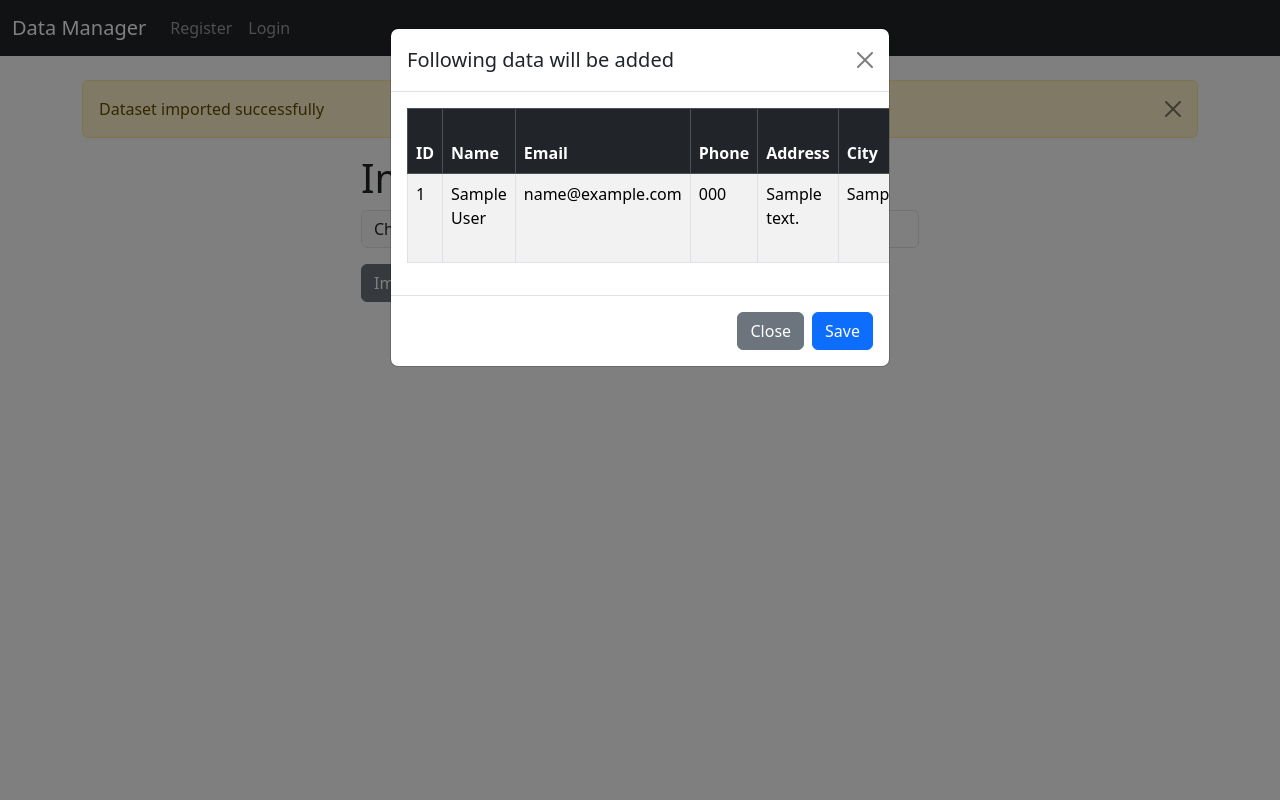
After one commit to 18LoneWarrior/CRM-CRUD-Operations-Django, a Django app: page /import_record/ in a window 1280 px wide, after a click on "Import". The commit adds this page. Run offline with Django 4.2, Linux system fonts and the light colour scheme; tables that the repository leaves empty hold one stand-in row (values such as "Sample post"); some libraries are stand-ins or nearby versions.

Commit message:
initial commit

```diff
--- a/app/forms.py
+++ b/app/forms.py
@@ -61,3 +61,9 @@ class AddRecordForm(forms.ModelForm):
     class Meta:
         model = Record
         exclude = ('user',)
+
+
+class UploadRecord(forms.Form):
+    class Meta:
+        model = Record
+        fields = '__all__'
--- a/app/templates/add_record.html
+++ b/app/templates/add_record.html
@@ -9,6 +9,7 @@
         {{form.as_p}}
         <button type="submit" class="btn btn-secondary">Add Data</button>
     </form>
+
 </div>
 
 {% endblock %}
--- a/app/templates/base.html
+++ b/app/templates/base.html
@@ -23,7 +23,6 @@
         {% block content %}
         {% endblock %}
     </div>
-
 <script src="https://cdn.jsdelivr.net/npm/bootstrap@5.3.0-alpha1/dist/js/bootstrap.bundle.min.js" integrity="sha384-w76AqPfDkMBDXo30jS1Sgez6pr3x5MlQ1ZAGC+nuZB+EYdgRZgiwxhTBTkF7CXvN" crossorigin="anonymous"></script>
 <script src="https://cdnjs.cloudflare.com/ajax/libs/jquery/3.1.0/jquery.min.js"></script>
 <link rel="stylesheet" href="https://cdn.datatables.net/1.10.22/css/jquery.dataTables.min.css">
--- /dev/null
+++ b/app/templates/import_record.html
@@ -0,0 +1,73 @@
+{% extends 'base.html' %}
+
+{% block content %}
+
+<div class="col-md-6 offset-md-3">
+    <h1>Import data from file</h1>
+    <form method="POST" action="{% url 'import_record' %}" enctype="multipart/form-data">
+        {% csrf_token %}
+        <div class="mb-3">
+<!--            <label for="formFile" class="form-label">Import data from file</label>-->
+            <input class="form-control" type="file" id="formFile" name="import_record">
+        </div>
+        <a href="{% url 'import_record' %}" type="button" class="btn btn-secondary" data-bs-toggle="modal" data-bs-target="#staticBackdrop"> Import</a>
+
+        <!-- Modal -->
+        <div class="modal fade" id="staticBackdrop" data-bs-backdrop="static" data-bs-keyboard="false" tabindex="-1" aria-labelledby="staticBackdropLabel" aria-hidden="true">
+            <div class="modal-dialog modal-dialog-scrollable">
+                <div class="modal-content">
+                    <div class="modal-header">
+                        <h1 class="modal-title fs-5" id="staticBackdropLabel">Following data will be added</h1>
+                        <button type="button" class="btn-close" data-bs-dismiss="modal" aria-label="Close"></button>
+                    </div>
+                    <div class="modal-body">
+                        <table class="table table-striped table-hover table-bordered mt-6">
+                            <thead class="table-dark">
+                                <tr>
+                                    <th scope="col">ID</th>
+                                    <th scope="col">Name</th>
+                                    <th scope="col">Email</th>
+                                    <th scope="col">Phone</th>
+                                    <th scope="col">Address</th>
+                                    <th scope="col">City</th>
+                                    <th scope="col">State</th>
+                                    <th scope="col">Zipcode</th>
+                                    <th scope="col">Created At</th>
+                                </tr>
+                            </thead>
+                        <tbody>
+                        {% if records %}
+                        {% for record in records %}
+                        <tr>
+                            <td>{{ record.id }}</td>
+                            <td>{{ record.first_name }} {{ record.last_name }}</td>
+                            <td>{{ record.email }}</td>
+                            <td>{{ record.phone }}</td>
+                            <td>{{ record.address }}</td>
+                            <td>{{ record.city }}</td>
+                            <td>{{ record.state }}</td>
+                            <td>{{ record.zipcode }}</td>
+                            <td>{{ record.created_at }}</td>
+
+                        </tr>
+                        {% endfor %}
+
+                        {% endif %}
+
+
+                        </tbody>
+                        </table>
+
+                    </div>
+                    <div class="modal-footer">
+                        <button type="button" class="btn btn-secondary" data-bs-dismiss="modal">Close</button>
+                        <button type="submit" class="btn btn-primary">Save</button>
+                    </div>
+                </div>
+            </div>
+        </div>
+    </form>
+
+</div>
+
+{% endblock %}
--- a/app/templates/navbar.html
+++ b/app/templates/navbar.html
@@ -9,6 +9,9 @@
                 {% if user.is_authenticated %}
                 <li class="nav-item">
                     <a class="nav-link" href="{% url 'add_record' %}">Add Data</a>
+                </li>
+                <li class="nav-item">
+                    <a class="nav-link" href="{% url 'import_record' %}">Import Data</a>
                 </li>
                 <li class="nav-item">
                     <a class="nav-link" href="{% url 'logout' %}">Logout</a>
--- a/app/urls.py
+++ b/app/urls.py
@@ -9,4 +9,5 @@ urlpatterns = [
     path('delete_record/<int:pk>', views.delete_record, name='delete_record'),
     path('update_record/<int:pk>', views.update_record, name='update_record'),
     path('add_record/', views.add_record, name='add_record'),
+    path('import_record/', views.import_record, name='import_record')
 ]
--- a/app/views.py
+++ b/app/views.py
@@ -3,6 +3,10 @@ from django.contrib.auth import authenticate, login, logout
 from django.contrib import messages
 from .forms import SignUpForm, AddRecordForm
 from .models import Record
+from .resources import Resource
+from tablib import Dataset
+from django.http import HttpResponse
+import pandas as pd
 
 
 def home(request):
@@ -97,3 +101,29 @@ def update_record(request, pk):
     else:
         messages.error(request, "Login First")
         return redirect('home')
+
+
+def import_record(request):
+    records = Record.objects.all()
+    if request.method == 'POST':
+        resource = Resource()
+        dataset = Dataset()
+        new_record = request.FILES['import_record']
+        imported_data = dataset.load(new_record.read(), format='xlsx')
+        for data in imported_data:
+            value = Record(
+                data[0],
+                data[1],
+                data[2],
+                data[3],
+                data[4],
+                data[5],
+                data[6],
+                data[7],
+                data[8],
+                data[9],
+            )
+            value.save()
+
+    messages.success(request, "Dataset imported successfully")
+    return render(request, 'import_record.html', {'records': records})
```
Also changed, not shown: app/resources.py (added, +7 -0 lines).
